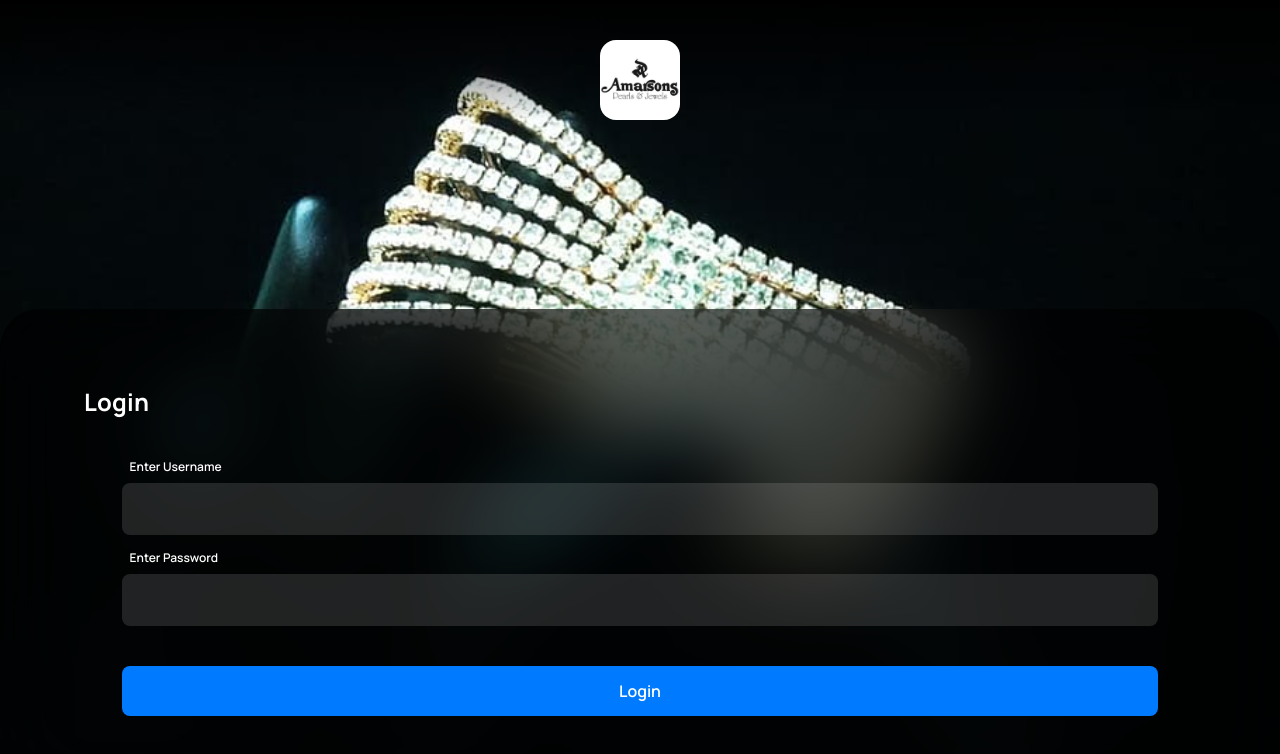
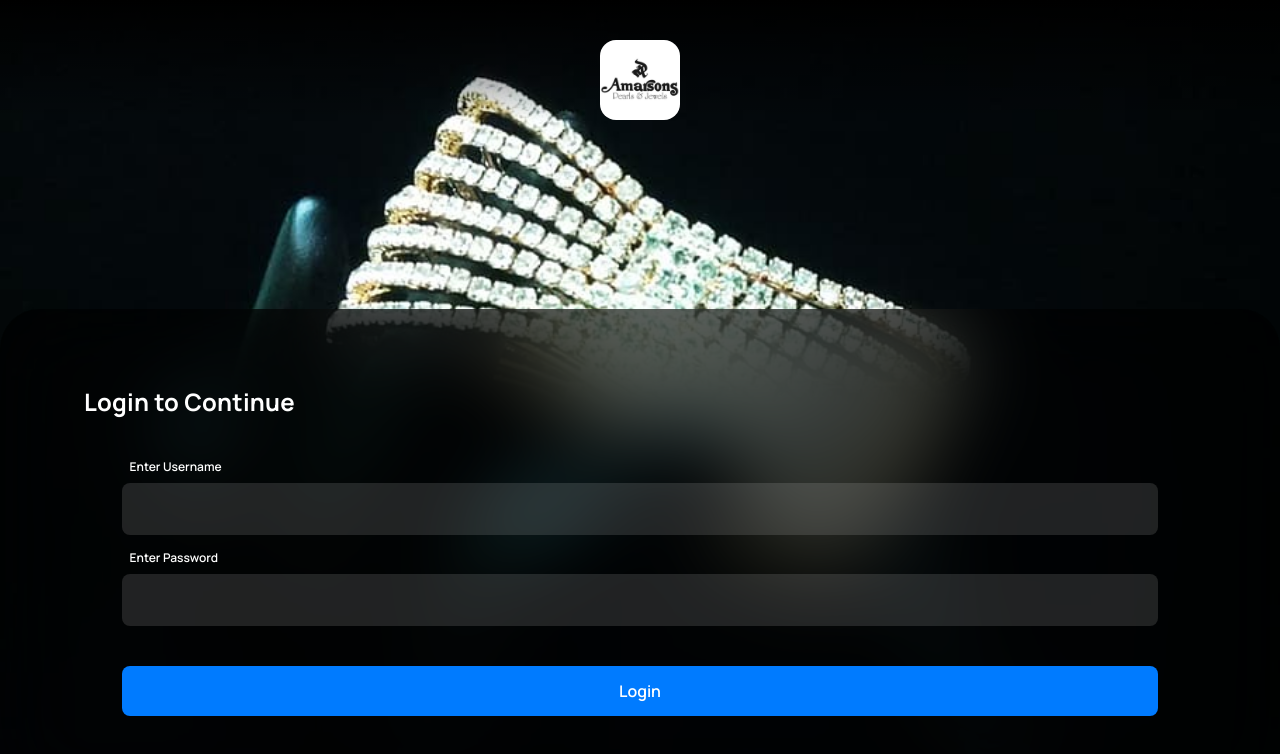
Before and after one commit to Abhishekkjainn/APJ-Jewellers, a React (Vite) app: page / in a window 1280 px wide. Shown: the top 754 px of the page. Built offline with nearby package versions, Linux system fonts and the light colour scheme; what @react-pdf/renderer would draw is missing.

Commit message:
Added Login Page testing

```diff
--- a/src/loginpage.jsx
+++ b/src/loginpage.jsx
@@ -70,7 +70,7 @@ function Loginpage({ isLoggedIn, setIsLoggedIn }) {
         <img src="/icon192x192.png" alt="main logo" className="logologin" />
       </div>
       <div className="logindiv">
-        <div className="logindivhead">Login</div>
+        <div className="logindivhead">Login to Continue</div>
         <div className="logininp">
           <div className="labelinp">Enter Username</div>
           <input
```
